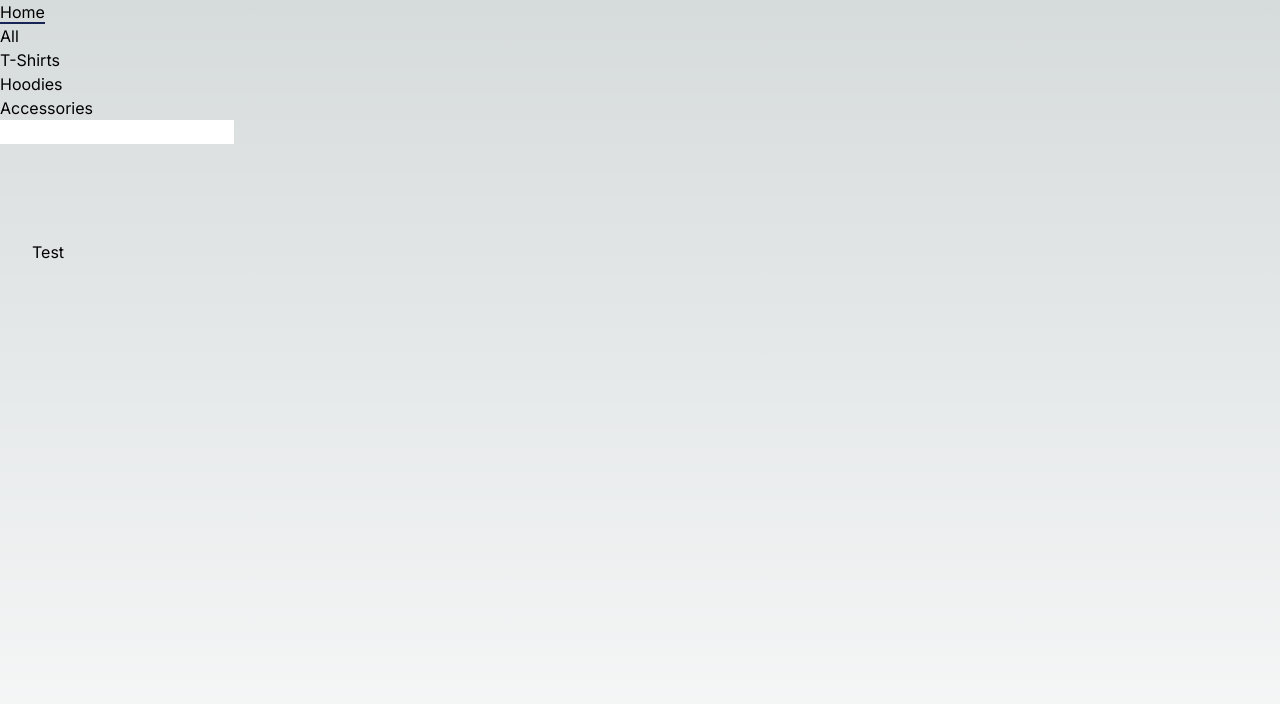
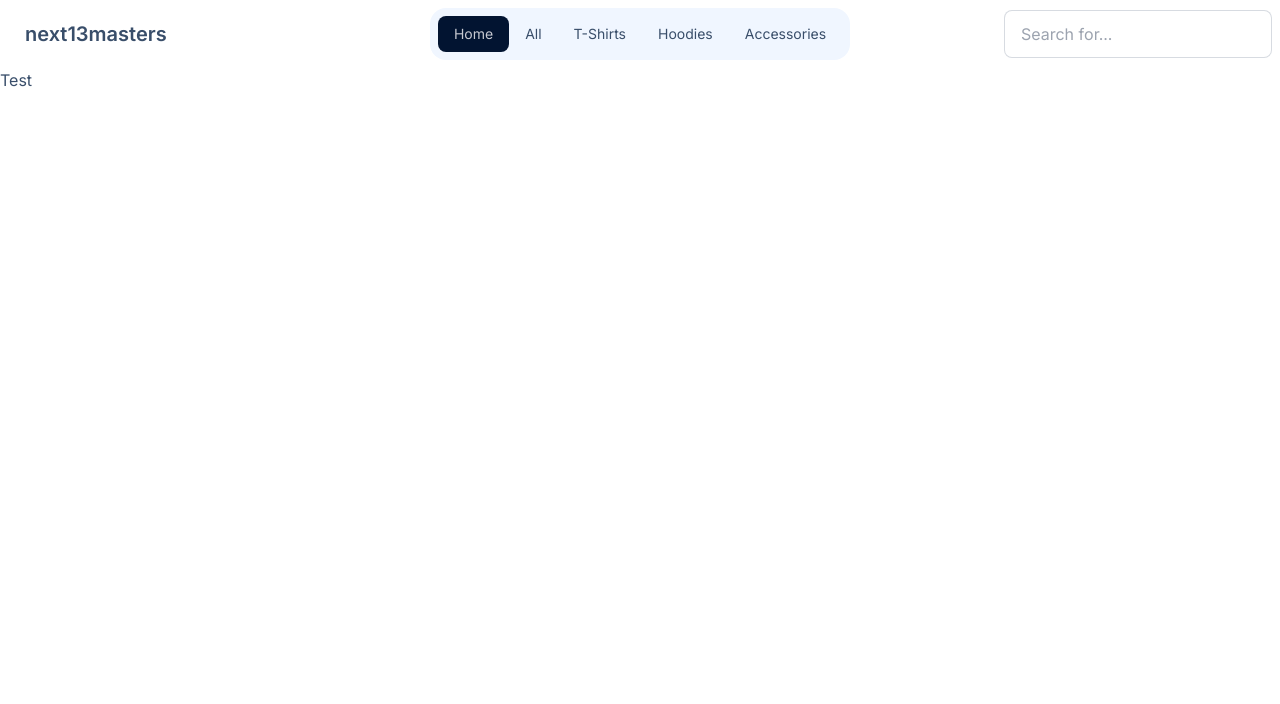
Before and after one commit to danielchoragwicki/next13masters, a Next.js app: page / in a window 1280 px wide. Shown: the top 704 px of the page. Built offline with nearby package versions, Linux system fonts and the light colour scheme.

Commit message:
feat: add daisyui

```diff
--- a/package.json
+++ b/package.json
@@ -32,8 +32,10 @@
 		"@graphql-codegen/client-preset": "4.1.0",
 		"@next/env": "^13.4.19",
 		"@parcel/watcher": "^2.3.0",
+		"@tailwindcss/typography": "^0.5.10",
 		"@typescript-eslint/eslint-plugin": "^6.7.0",
 		"@typescript-eslint/parser": "^6.7.0",
+		"daisyui": "^3.9.2",
 		"eslint-config-prettier": "^9.0.0",
 		"eslint-plugin-import": "^2.28.1",
 		"prettier": "^3.0.3",
--- a/src/app/globals.css
+++ b/src/app/globals.css
@@ -3,13 +3,7 @@
 @tailwind utilities;
 
 :root {
-	--foreground-rgb: 0, 0, 0;
-	--background-start-rgb: 214, 219, 220;
-	--background-end-rgb: 255, 255, 255;
 }
 
 body {
-	color: rgb(var(--foreground-rgb));
-	background: linear-gradient(to bottom, transparent, rgb(var(--background-end-rgb)))
-		rgb(var(--background-start-rgb));
 }
--- a/src/app/layout.tsx
+++ b/src/app/layout.tsx
@@ -12,7 +12,7 @@ export const metadata: Metadata = {
 
 export default function RootLayout({ children }: { children: React.ReactNode }) {
 	return (
-		<html lang="en">
+		<html lang="en" data-theme="winter">
 			<body className={inter.className}>
 				<Navbar />
 				{children}
--- a/src/app/page.tsx
+++ b/src/app/page.tsx
@@ -1,7 +1,3 @@
 export default function Home() {
-	return (
-		<section className="mx-auto h-screen max-w-2xl px-4 py-16 sm:px-6 sm:py-24 lg:max-w-7xl lg:px-8">
-			Test
-		</section>
-	);
+	return <section>Test</section>;
 }
--- a/src/ui/atoms/ActiveLink.tsx
+++ b/src/ui/atoms/ActiveLink.tsx
@@ -8,7 +8,7 @@ import { usePathname } from "next/navigation";
 export type ActiveLinkProps<T extends string> = {
 	activeClassName: string;
 	children: React.ReactNode;
-	className: string;
+	className?: string;
 	exact?: boolean;
 	href: Route<T>;
 };
--- a/src/ui/molecules/SearchInput.tsx
+++ b/src/ui/molecules/SearchInput.tsx
@@ -19,5 +19,13 @@ export const SearchInput = () => {
 		debouncedValue && router.replace(`/search?query=${debouncedValue}`);
 	}, [debouncedValue, router]);
 
-	return <input value={value} onChange={handleChange} />;
+	return (
+		<input
+			className="input input-bordered"
+			onChange={handleChange}
+			placeholder="Search for..."
+			type="text"
+			value={value}
+		/>
+	);
 };
--- a/src/ui/organisms/Navbar.tsx
+++ b/src/ui/organisms/Navbar.tsx
@@ -1,6 +1,6 @@
 import { type Route } from "next";
-import { ActiveLink } from "../atoms/ActiveLink";
-import { SearchInput } from "../molecules/SearchInput";
+import { ActiveLink } from "@/ui/atoms/ActiveLink";
+import { SearchInput } from "@/ui/molecules/SearchInput";
 import { CATEGORIES } from "@/constants";
 
 const items: {
@@ -19,22 +19,24 @@ const items: {
 
 export const Navbar = () => {
 	return (
-		<nav>
-			<ul>
+		<header className="navbar bg-base-100">
+			<div className="navbar-start">
+				<a className="btn btn-ghost text-xl normal-case">next13masters</a>
+			</div>
+			<nav className="navbar-center hidden lg:flex">
+				<ul className="menu bg-base-200 lg:menu-horizontal rounded-box">
 					{items.map((item) => (
 						<li key={item.title}>
-						<ActiveLink
-							href={item.href}
-							className=""
-							activeClassName="border-b-2 border-blue-950"
-							exact={item.exact}
-						>
+							<ActiveLink activeClassName="active" exact={item.exact} href={item.href}>
 								{item.title}
 							</ActiveLink>
 						</li>
 					))}
 				</ul>
+			</nav>
+			<div className="navbar-end">
 				<SearchInput />
-		</nav>
+			</div>
+		</header>
 	);
 };
--- a/tailwind.config.ts
+++ b/tailwind.config.ts
@@ -1,4 +1,6 @@
 import type { Config } from "tailwindcss";
+import typography from "@tailwindcss/typography";
+import daisyui from "daisyui";
 
 const config: Config = {
 	content: [
@@ -14,6 +16,10 @@ const config: Config = {
 			},
 		},
 	},
-	plugins: [],
+	plugins: [typography, daisyui],
+	daisyui: {
+		themes: ["winter"],
+	},
 };
+
 export default config;
```
Also changed, not shown: 1 other file (tests, documents, lock files or other folders). Lines whose indentation alone changed are shown as unchanged.
